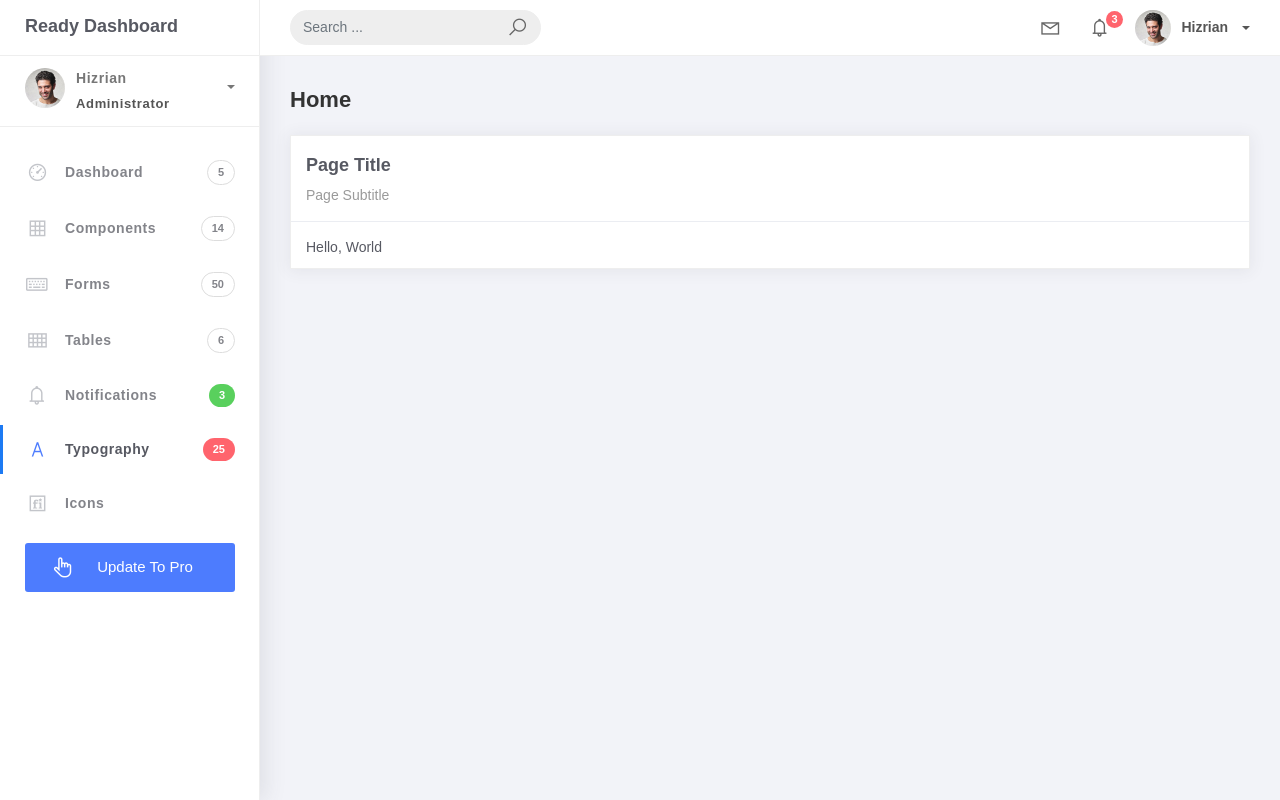
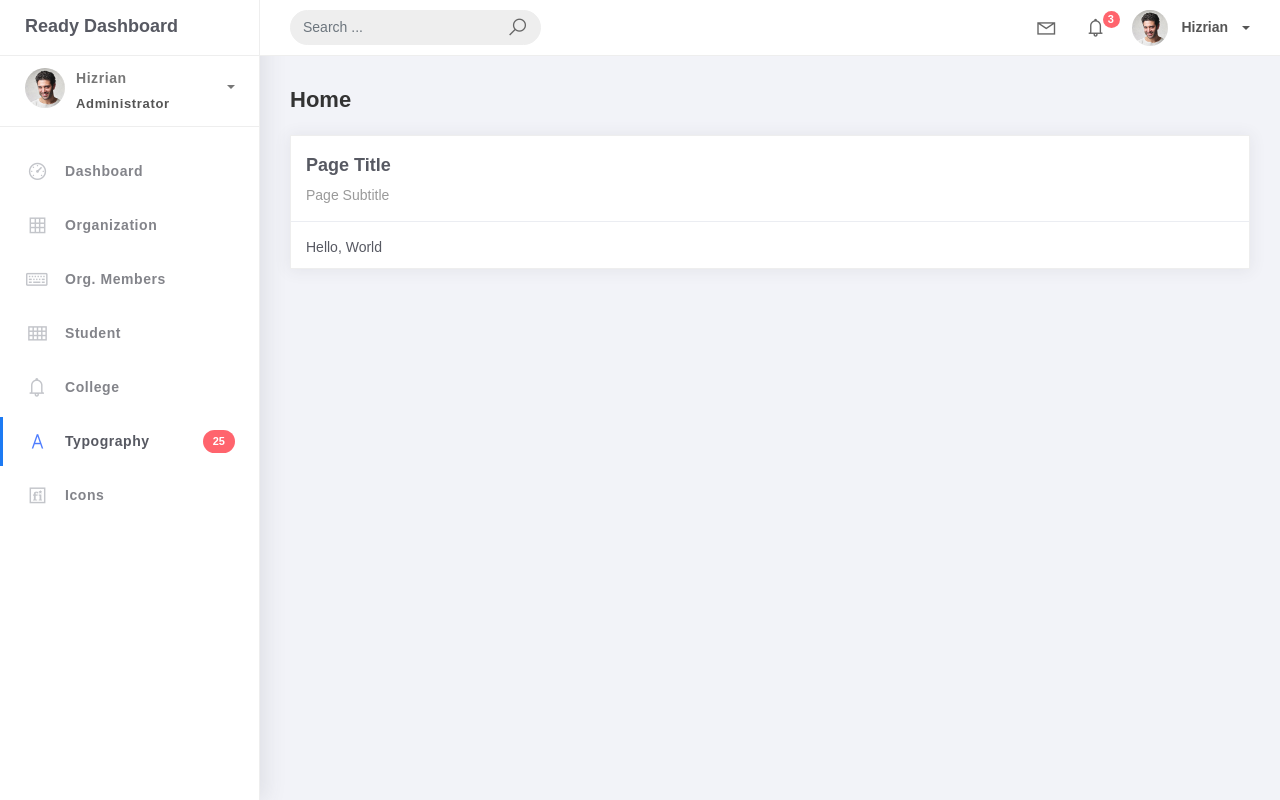
Before and after one commit to mjemsski-urs/PSUSphere, a Django app: page / in a window 1280 px wide. Run offline with Django 5.2, Linux system fonts and the light colour scheme; some libraries are stand-ins or nearby versions.

Commit message:
Use static tag for profile image and add sidebar menu items in base.html

```diff
--- a/projectsite/projectsite/settings.py
+++ b/projectsite/projectsite/settings.py
@@ -26,8 +26,7 @@ SECRET_KEY = 'django-insecure-ccmh^*lj&x$@_drzv+!=zoaq(z0=+uz_716oc1f)sz^lar8(**
 # SECURITY WARNING: don't run with debug turned on in production!
 DEBUG = True
 
-ALLOWED_HOSTS = ['psusphere.pythonanywhere.com', '127.0.0.1']
-
+ALLOWED_HOSTS = [ 'psusphere.pythonanywhere.com', 'mjemsski.pythonanywhere.com', '127.0.0.1' ]
 
 # Application definition
 
--- a/projectsite/templates/base.html
+++ b/projectsite/templates/base.html
@@ -103,11 +103,11 @@
 							</ul>
 						</li>
 						<li class="nav-item dropdown">
-							<a class="dropdown-toggle profile-pic" data-toggle="dropdown" href="#" aria-expanded="false"> <img src="assets/img/profile.jpg" alt="user-img" width="36" class="img-circle"><span >Hizrian</span></span> </a>
+							<a class="dropdown-toggle profile-pic" data-toggle="dropdown" href="#" aria-expanded="false"> <img src="{% static 'img/profile.jpg' %}" alt="user-img" width="36" class="img-circle"> <span >Hizrian</span></span> </a>
 							<ul class="dropdown-menu dropdown-user">
 								<li>
 									<div class="user-box">
-										<div class="u-img"><img src="assets/img/profile.jpg" alt="user"></div>
+										<div class="u-img"><img src="{% static 'img/profile.jpg' %}" alt="user"></div>
 										<div class="u-text">
 											<h4>Hizrian</h4>
 											<p class="text-muted">hello@themekita.com</p><a href="profile.html" class="btn btn-rounded btn-danger btn-sm">View Profile</a></div>
@@ -132,7 +132,7 @@
 				<div class="scrollbar-inner sidebar-wrapper">
 					<div class="user">
 						<div class="photo">
-							<img src="assets/img/profile.jpg">
+							<img src="{% static 'img/profile.jpg' %}">
 						</div>
 						<div class="info">
 							<a class="" data-toggle="collapse" href="#collapseExample" aria-expanded="true">
@@ -170,35 +170,30 @@
 							<a href="index.html">
 								<i class="la la-dashboard"></i>
 								<p>Dashboard</p>
-								<span class="badge badge-count">5</span>
 							</a>
 						</li>
 						<li class="nav-item">
 							<a href="components.html">
 								<i class="la la-table"></i>
-								<p>Components</p>
-								<span class="badge badge-count">14</span>
+								<p>Organization</p>
 							</a>
 						</li>
 						<li class="nav-item">
 							<a href="forms.html">
 								<i class="la la-keyboard-o"></i>
-								<p>Forms</p>
-								<span class="badge badge-count">50</span>
+								<p>Org. Members</p>
 							</a>
 						</li>
 						<li class="nav-item">
 							<a href="tables.html">
 								<i class="la la-th"></i>
-								<p>Tables</p>
-								<span class="badge badge-count">6</span>
+								<p>Student</p>
 							</a>
 						</li>
 						<li class="nav-item">
 							<a href="notifications.html">
 								<i class="la la-bell"></i>
-								<p>Notifications</p>
-								<span class="badge badge-success">3</span>
+								<p>College</p>
 							</a>
 						</li>
 						<li class="nav-item active">
@@ -213,12 +208,6 @@
 								<i class="la la-fonticons"></i>
 								<p>Icons</p>
 							</a>
-						</li>
-						<li class="nav-item update-pro">
-							<button  data-toggle="modal" data-target="#modalUpdate">
-								<i class="la la-hand-pointer-o"></i>
-								<p>Update To Pro</p>
-							</button>
 						</li>
 					</ul>
 				</div>
```
